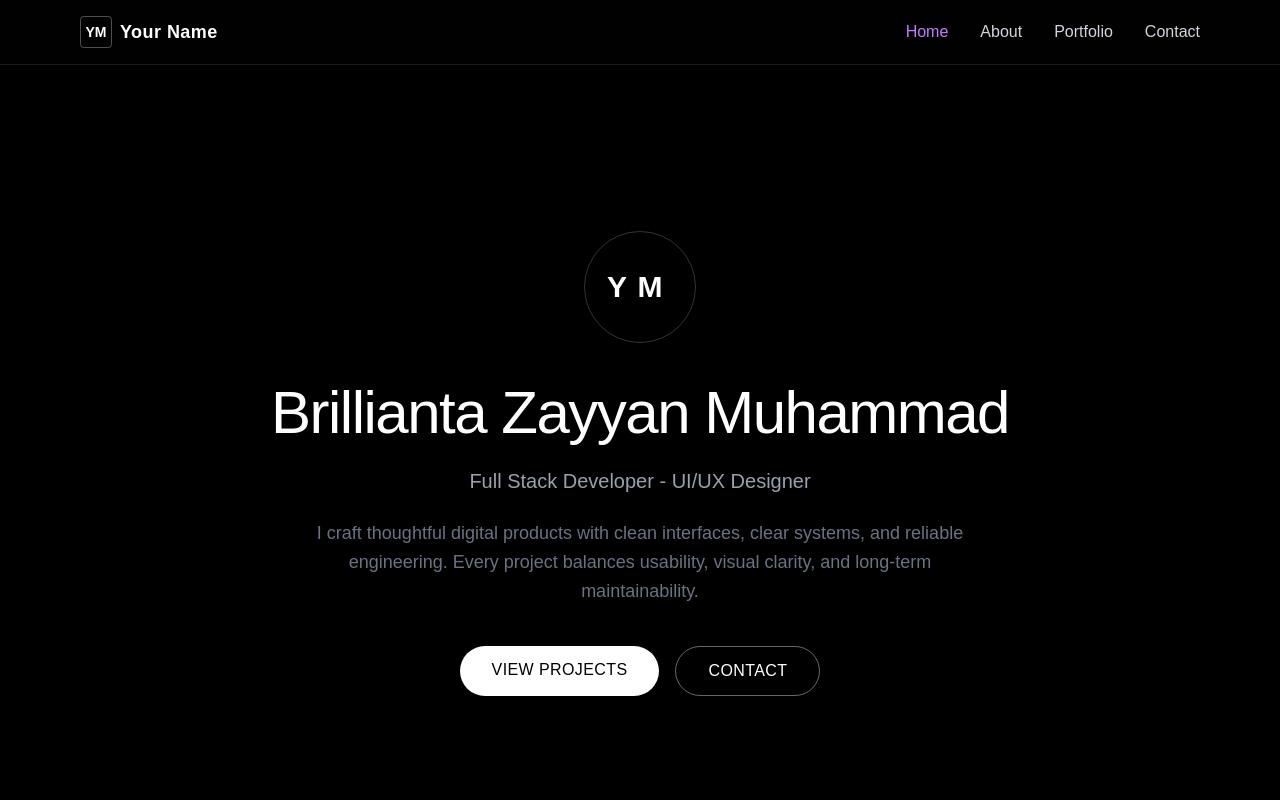
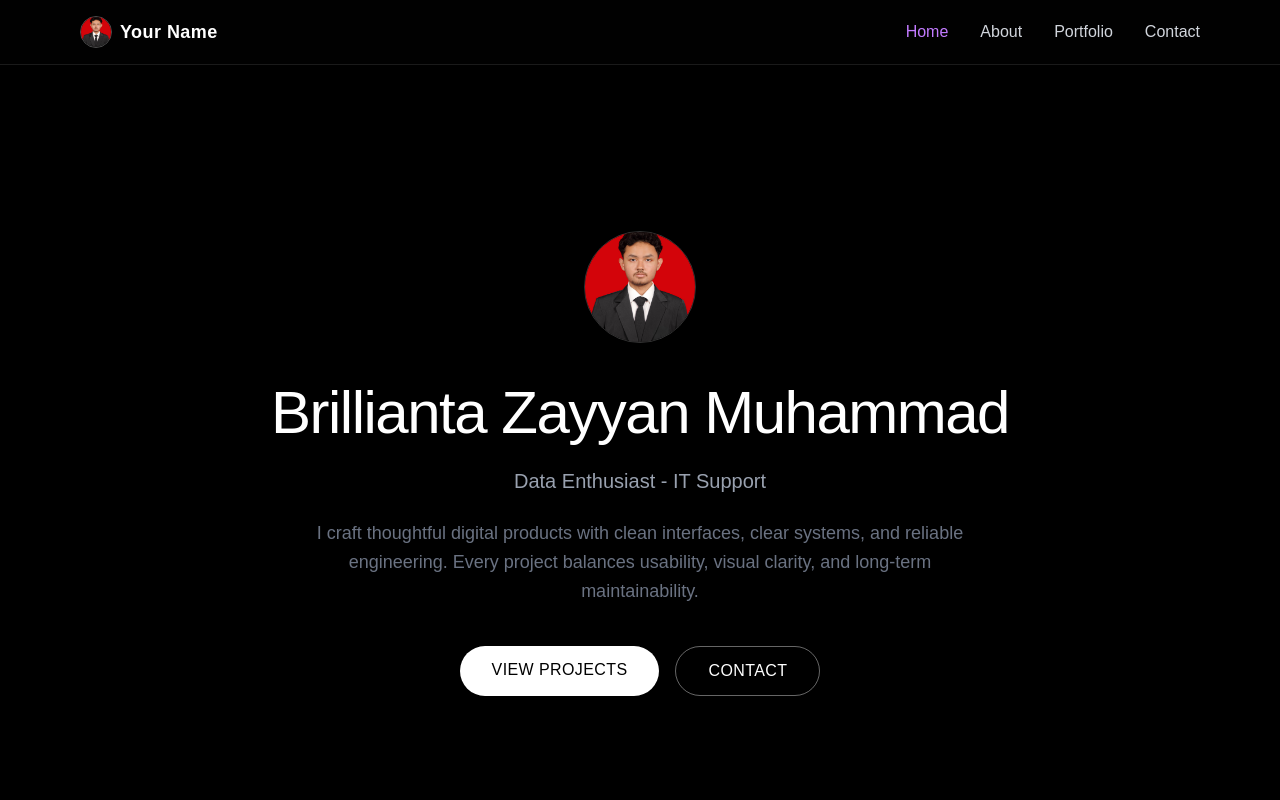
Before and after one commit to zzayyan/portfolioweb, a Next.js app: page / in a window 1280 px wide. Shown: the top 800 px of the page. Built offline with nearby package versions, Linux system fonts and the light colour scheme.

Commit message:
update profile

```diff
--- a/app/about/page.tsx
+++ b/app/about/page.tsx
@@ -1,4 +1,5 @@
 import Link from "next/link";
+import Image from "next/image";
 
 export default function About() {
   const skills = [
@@ -94,9 +95,7 @@ export default function About() {
       <div className="max-w-6xl mx-auto px-4 py-16 space-y-24">
         {/* Hero Section */}
         <section className="text-center space-y-6">
-          <div className="w-28 h-28 mx-auto flex items-center justify-center rounded-full border border-white/20 text-3xl font-semibold tracking-[0.35em]">
-            YM
-          </div>
+          <div className="w-28 h-28 mx-auto rounded-full overflow-hidden border border-white/20"><Image src="/profile.jpg" alt="Profile" width="112" height="112" className="w-full h-full object-cover" priority /></div>
           <h1 className="text-4xl md:text-5xl font-light tracking-tight">About Me</h1>
           <p className="text-lg text-gray-500 max-w-3xl mx-auto leading-relaxed">
             I&apos;m a passionate full-stack developer and UI/UX designer with over five years of experience
--- a/app/page.tsx
+++ b/app/page.tsx
@@ -1,26 +1,25 @@
 import Link from "next/link";
+import Image from "next/image";
 
 export default function Home() {
   return (
     <div className="min-h-screen bg-black text-white page-transition">
       {/* Hero Section */}
       <section className="flex flex-col items-center justify-center min-h-screen px-4 text-center border-b border-white/10">
-        <div className="w-28 h-28 mb-10 flex items-center justify-center rounded-full border border-white/20 text-3xl font-semibold tracking-[0.35em]">
-          YM
-        </div>
+        <div className="w-28 h-28 mb-10 rounded-full overflow-hidden border border-white/20"><Image src="/profile.jpg" alt="Profile" width="112" height="112" className="w-full h-full object-cover" priority /></div>
 
         <h1 className="text-4xl md:text-6xl font-light tracking-tight mb-6 max-w-3xl">
           Brillianta Zayyan Muhammad
         </h1>
 
         <p className="text-lg md:text-xl text-gray-400 mb-6">
-          Full Stack Developer - UI/UX Designer
+          Data Enthusiast - IT Support
         </p>
 
         <p className="text-base md:text-lg text-gray-500 mb-10 max-w-2xl leading-relaxed">
-          I craft thoughtful digital products with clean interfaces, clear systems,
-          and reliable engineering. Every project balances usability, visual clarity,
-          and long-term maintainability.
+          I craft thoughtful digital products with clean interfaces, clear
+          systems, and reliable engineering. Every project balances usability,
+          visual clarity, and long-term maintainability.
         </p>
 
         <div className="flex flex-col sm:flex-row gap-4">
@@ -42,19 +41,32 @@ export default function Home() {
       {/* Skills Section */}
       <section className="py-20 px-4 border-b border-white/10">
         <div className="max-w-5xl mx-auto">
-          <h2 className="text-sm uppercase tracking-[0.4em] text-gray-500 text-center mb-12">Capabilities</h2>
+          <h2 className="text-sm uppercase tracking-[0.4em] text-gray-500 text-center mb-12">
+            Capabilities
+          </h2>
 
           <div className="grid md:grid-cols-3 gap-6">
             {[
-              ["Frontend Development", "Interfaces that balance brand expression with crisp usability across devices."],
-              ["Backend Development", "APIs and systems that stay predictable, secure, and easy to extend."],
-              ["Product & Experience", "End-to-end thinking from structure and flows to polished micro-interactions."]
+              [
+                "Frontend Development",
+                "Interfaces that balance brand expression with crisp usability across devices.",
+              ],
+              [
+                "Backend Development",
+                "APIs and systems that stay predictable, secure, and easy to extend.",
+              ],
+              [
+                "Product & Experience",
+                "End-to-end thinking from structure and flows to polished micro-interactions.",
+              ],
             ].map((item, index) => (
               <div
                 key={index}
                 className="rounded-xl border border-white/10 bg-black/40 p-8 flex flex-col gap-4 hover:bg-white/5 transition-colors"
               >
-                <span className="text-xs uppercase tracking-[0.35em] text-gray-500">0{index + 1}</span>
+                <span className="text-xs uppercase tracking-[0.35em] text-gray-500">
+                  0{index + 1}
+                </span>
                 <h3 className="text-2xl font-light">{item[0]}</h3>
                 <p className="text-gray-500 leading-relaxed">{item[1]}</p>
               </div>
@@ -67,7 +79,9 @@ export default function Home() {
       <section className="py-20 px-4 border-b border-white/10">
         <div className="max-w-6xl mx-auto">
           <div className="flex flex-col md:flex-row md:items-end md:justify-between gap-6 mb-12">
-            <h2 className="text-3xl md:text-4xl font-light tracking-tight">Selected Work</h2>
+            <h2 className="text-3xl md:text-4xl font-light tracking-tight">
+              Selected Work
+            </h2>
             <Link
               href="/portfolio"
               className="text-sm uppercase tracking-[0.3em] text-gray-500 hover:text-white btn-smooth"
@@ -78,9 +92,22 @@ export default function Home() {
 
           <div className="grid md:grid-cols-2 lg:grid-cols-3 gap-6">
             {[
-              { title: "Project One", description: "A modern web application built with React and Node.js", tags: ["React", "Node.js"] },
-              { title: "Project Two", description: "E-commerce platform with advanced features", tags: ["Next.js", "MongoDB"] },
-              { title: "Project Three", description: "Mobile-first design system and components", tags: ["Vue.js", "Tailwind"] }
+              {
+                title: "Project One",
+                description:
+                  "A modern web application built with React and Node.js",
+                tags: ["React", "Node.js"],
+              },
+              {
+                title: "Project Two",
+                description: "E-commerce platform with advanced features",
+                tags: ["Next.js", "MongoDB"],
+              },
+              {
+                title: "Project Three",
+                description: "Mobile-first design system and components",
+                tags: ["Vue.js", "Tailwind"],
+              },
             ].map((project, index) => (
               <div
                 key={index}
@@ -89,7 +116,9 @@ export default function Home() {
                 <div className="h-40 bg-white/5 border-b border-white/10"></div>
                 <div className="p-6 flex-1 flex flex-col">
                   <h3 className="text-xl font-light mb-3">{project.title}</h3>
-                  <p className="text-gray-500 text-sm leading-relaxed mb-6">{project.description}</p>
+                  <p className="text-gray-500 text-sm leading-relaxed mb-6">
+                    {project.description}
+                  </p>
                   <div className="mt-auto flex flex-wrap gap-3">
                     {project.tags.map((tag) => (
                       <span
@@ -110,9 +139,12 @@ export default function Home() {
       {/* Contact Section */}
       <section className="py-20 px-4">
         <div className="max-w-4xl mx-auto text-center">
-          <h2 className="text-3xl md:text-4xl font-light tracking-tight mb-6">Let&apos;s Build Together</h2>
+          <h2 className="text-3xl md:text-4xl font-light tracking-tight mb-6">
+            Let&apos;s Build Together
+          </h2>
           <p className="text-gray-500 max-w-2xl mx-auto mb-10">
-            I&apos;m open to new collaborations, product challenges, and conversations about thoughtful design systems.
+            I&apos;m open to new collaborations, product challenges, and
+            conversations about thoughtful design systems.
           </p>
           <div className="flex flex-col sm:flex-row gap-4 justify-center">
             <a
@@ -125,13 +157,15 @@ export default function Home() {
               href="https://linkedin.com/in/yourprofile"
               className="flex items-center justify-center gap-3 px-6 py-3 rounded-full border border-white/20 text-sm uppercase tracking-[0.3em] text-white hover:bg-white hover:text-black btn-click btn-smooth"
             >
-              in<span className="sr-only">LinkedIn</span> linkedin.com/in/yourprofile
+              in<span className="sr-only">LinkedIn</span>{" "}
+              linkedin.com/in/yourprofile
             </a>
             <a
               href="https://github.com/yourusername"
               className="flex items-center justify-center gap-3 px-6 py-3 rounded-full border border-white/20 text-sm uppercase tracking-[0.3em] text-white hover:bg-white hover:text-black btn-click btn-smooth"
             >
-              &lt;&gt;<span className="sr-only">GitHub</span> github.com/yourusername
+              &lt;&gt;<span className="sr-only">GitHub</span>{" "}
+              github.com/yourusername
             </a>
           </div>
         </div>
--- a/components/Navigation.tsx
+++ b/components/Navigation.tsx
@@ -1,6 +1,7 @@
 "use client";
 
 import Link from "next/link";
+import Image from "next/image";
 import { useState } from "react";
 import { usePathname } from "next/navigation";
 
@@ -31,9 +32,7 @@ export default function Navigation() {
             href="/"
             className="flex items-center space-x-2 btn-smooth btn-click"
           >
-            <div className="w-8 h-8 rounded border border-white/30 flex items-center justify-center text-white font-semibold text-sm">
-              YM
-            </div>
+            <div className="w-8 h-8 rounded-full overflow-hidden border border-white/30"><Image src="/profile.jpg" alt="Profile" width="32" height="32" className="w-full h-full object-cover" /></div>
             <span className="text-white font-semibold text-lg tracking-wide">Your Name</span>
           </Link>
 
```
Also changed, not shown: public/profile.jpg (added).
